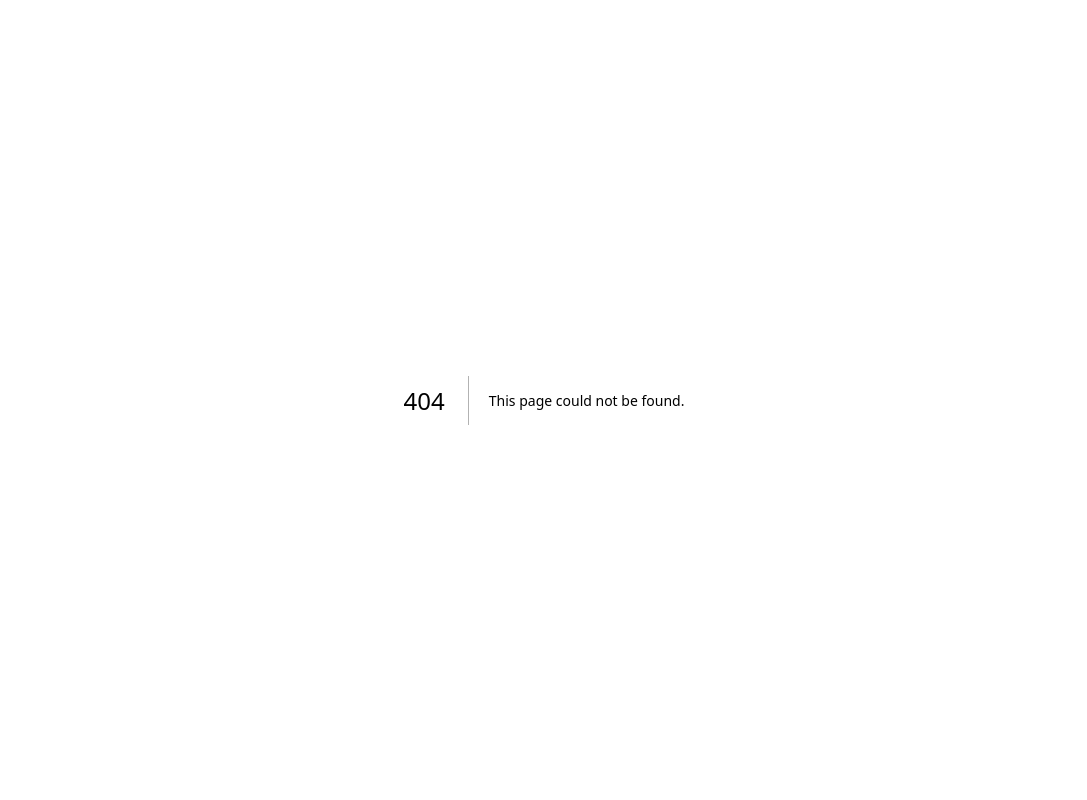
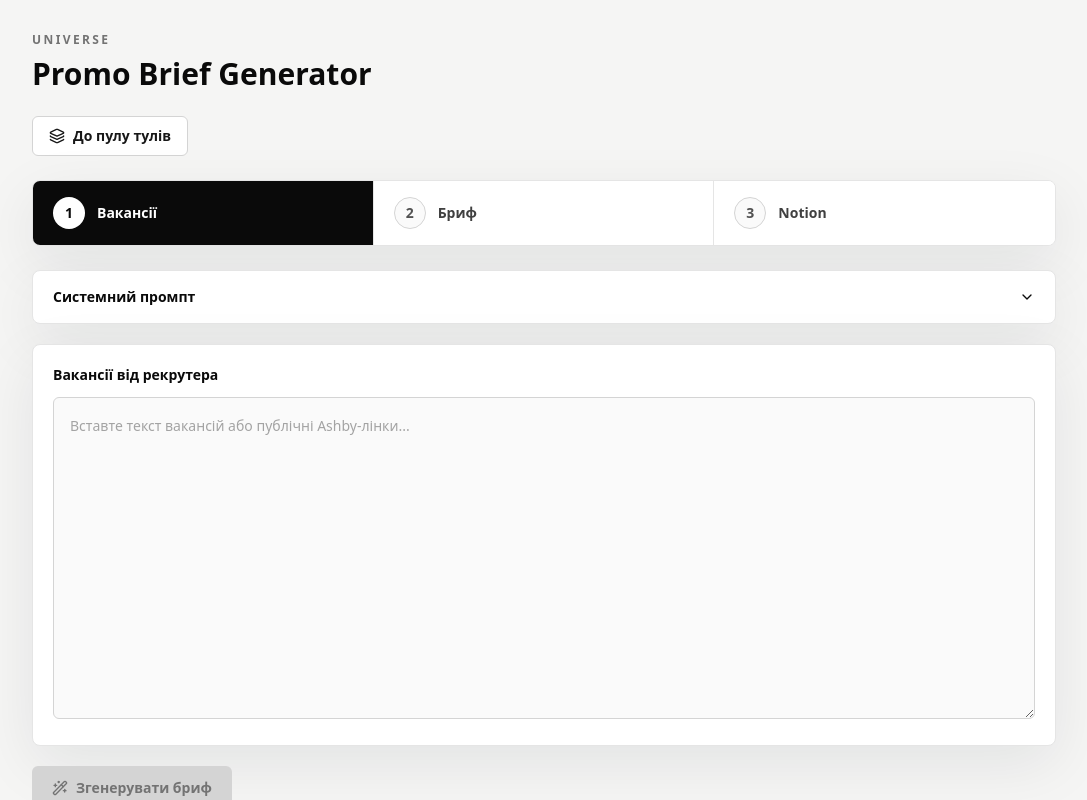
Before and after one commit to khrystynabubniv-ops/promo-design-brief, a Next.js app: page /brief in a window 1280 px wide. Before the commit this address had no page. Shown: the top 800 px of the page, without its empty margins (96-1183 px from the left). Built offline with nearby package versions, Linux system fonts and the light colour scheme.

Commit message:
Add direct tool routes

```diff
--- /dev/null
+++ b/app/brief/page.tsx
@@ -0,0 +1 @@
+export { default } from '../page';
--- /dev/null
+++ b/app/merch/page.tsx
@@ -0,0 +1 @@
+export { default } from '../page';
--- a/app/page.tsx
+++ b/app/page.tsx
@@ -1,6 +1,7 @@
 'use client';
 
 import { useEffect, useMemo, useState } from 'react';
+import { usePathname, useRouter } from 'next/navigation';
 import { Layers3 } from 'lucide-react';
 import { Stepper } from '@/components/Stepper';
 import { Step1Vacancies } from '@/components/Step1Vacancies';
@@ -26,6 +27,13 @@ const MAX_HISTORY_ITEMS = 30;
 const initialStatus: ActionStatus = { kind: 'idle' };
 
 type ActiveTool = 'hub' | 'brief' | 'smm' | 'merch';
+
+const toolPaths: Record<ActiveTool, string> = {
+  brief: '/brief',
+  hub: '/',
+  merch: '/merch',
+  smm: '/smm',
+};
 
 const initialNotionForm: NotionTaskForm = {
   name: '',
@@ -270,8 +278,26 @@ function parseHistoryItems(rawHistory: string | null): RequestHistoryItem[] {
   }
 }
 
+function getActiveToolFromPathname(pathname: string | null): ActiveTool {
+  if (pathname === '/brief') {
+    return 'brief';
+  }
+
+  if (pathname === '/smm') {
+    return 'smm';
+  }
+
+  if (pathname === '/merch') {
+    return 'merch';
+  }
+
+  return 'hub';
+}
+
 export default function Home() {
-  const [activeTool, setActiveTool] = useState<ActiveTool>('hub');
+  const router = useRouter();
+  const pathname = usePathname();
+  const activeTool = getActiveToolFromPathname(pathname);
   const [step, setStep] = useState<AppStep>(1);
   const [vacancies, setVacancies] = useState('');
   const systemPrompt = DEFAULT_PROMPT;
@@ -595,9 +621,13 @@ export default function Home() {
     setActiveHistoryId(historyItems[0]?.id ?? '');
   }
 
+  function openTool(tool: ActiveTool) {
+    router.push(toolPaths[tool]);
+  }
+
   function openBriefGenerator() {
-    setActiveTool('brief');
     setStep(1);
+    openTool('brief');
   }
 
   function clearHistory() {
@@ -629,8 +659,8 @@ export default function Home() {
         {activeTool === 'hub' ? (
           <ToolHub
             onOpenBrief={openBriefGenerator}
-            onOpenMerchIdeas={() => setActiveTool('merch')}
-            onOpenSmm={() => setActiveTool('smm')}
+            onOpenMerchIdeas={() => openTool('merch')}
+            onOpenSmm={() => openTool('smm')}
           />
         ) : null}
 
@@ -639,7 +669,7 @@ export default function Home() {
             <div className="flex flex-wrap items-center justify-between gap-3">
               <button
                 className="inline-flex h-10 items-center gap-2 rounded-md border border-neutral-300 bg-white px-4 text-sm font-semibold text-neutral-900 transition hover:border-neutral-950 focus-visible:outline-none focus-visible:ring-2 focus-visible:ring-neutral-950 focus-visible:ring-offset-2"
-                onClick={() => setActiveTool('hub')}
+                onClick={() => openTool('hub')}
                 type="button"
               >
                 <Layers3 className="h-4 w-4" aria-hidden="true" />
@@ -693,11 +723,11 @@ export default function Home() {
         ) : null}
 
         {activeTool === 'smm' ? (
-          <SmmGenerator onBackToHub={() => setActiveTool('hub')} />
+          <SmmGenerator onBackToHub={() => openTool('hub')} />
         ) : null}
 
         {activeTool === 'merch' ? (
-          <MerchIdeasGenerator onBackToHub={() => setActiveTool('hub')} />
+          <MerchIdeasGenerator onBackToHub={() => openTool('hub')} />
         ) : null}
       </div>
     </main>
--- /dev/null
+++ b/app/smm/page.tsx
@@ -0,0 +1 @@
+export { default } from '../page';
```
